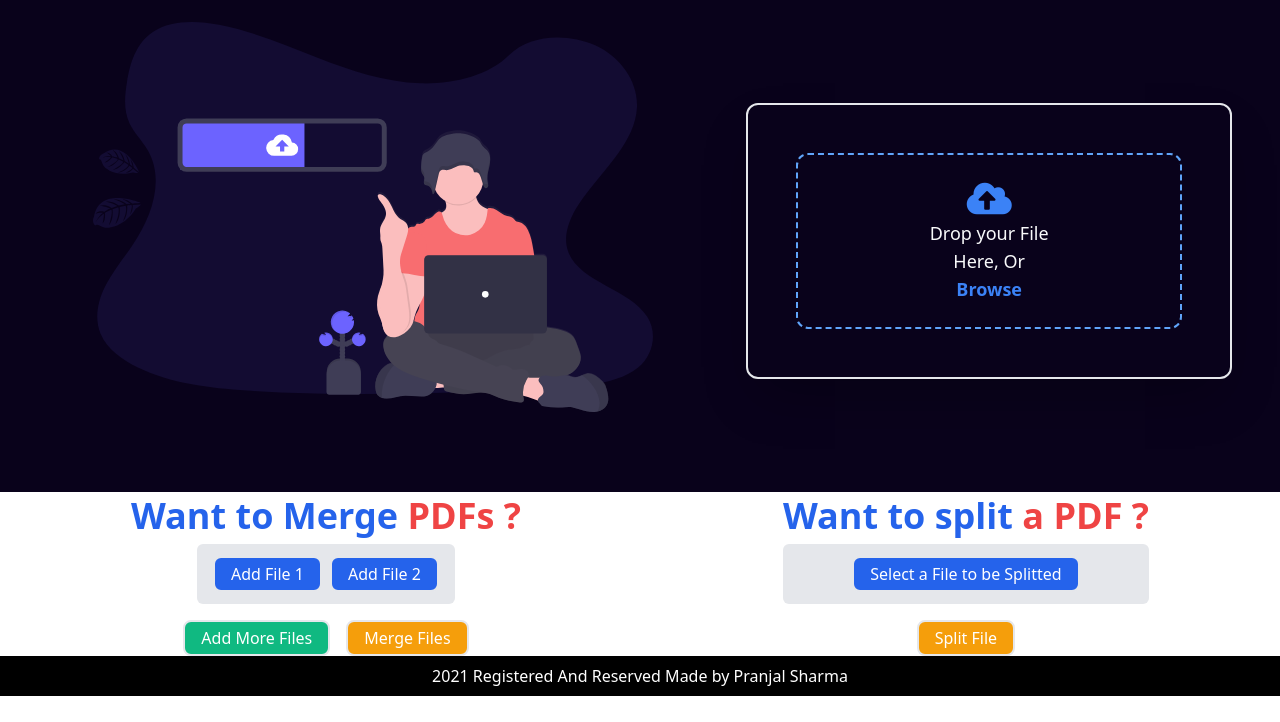
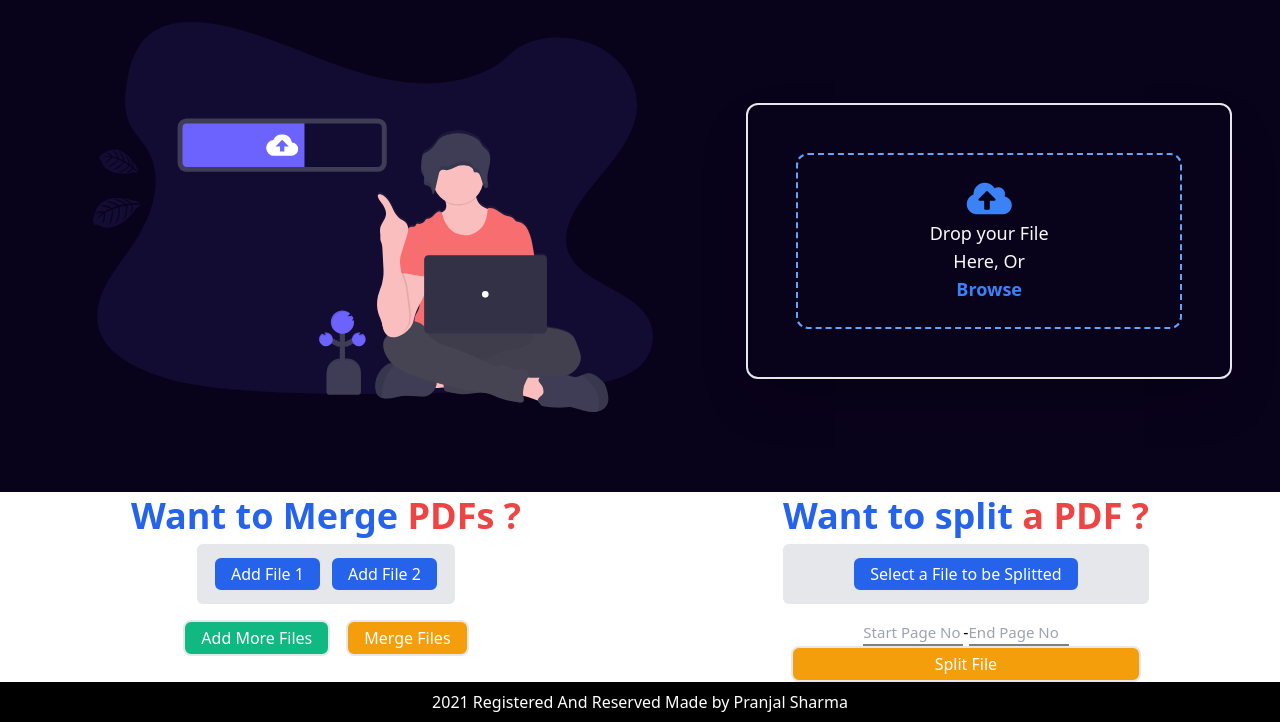
Before and after one commit to roverboy773/ShareX-frontend, a website: page public/index.html in a window 1280 px wide. Shown: the part 102-824 px from the top of the page. Before the commit the page ends 800 px from the top, so only its background shows below. Drawn offline with nearby package versions, Linux system fonts and the light colour scheme.

Commit message:
splitting done

```diff
--- a/public/index.html
+++ b/public/index.html
@@ -209,10 +209,15 @@
                     <span class="remove-1 text-red-600"></span>
                 </div>
             </div>
-            <div class=" flex justify-center mt-4">
-                <button
+            <div class=" flex justify-center flex-col mt-4">
+                <div  class=" flex justify-center">
+                    <input type="text" placeholder="Start Page No" class="split_input start" required> -
+                    <input type="text" placeholder="End Page No" class="split_input end">
+                </div>
+                    <button
                     class="final_split text-white px-4 py-1 rounded-lg border-2 transition duration-300 ease-out bg-yellow-500 mx-2 ">Split
                     File</button>
+
                     <a href="" class="download_splitted_file hidden">
                         <button
                             class="text-white px-4 py-1 rounded-lg border-2 transition duration-300 ease-out bg-blue-700">Download
--- a/public/index.js
+++ b/public/index.js
@@ -23,6 +23,8 @@ const showURL = document.querySelector("#fileURL");
 const sharingContainer = document.querySelector(".sharing_container");
 const copyButton = document.querySelector("#copy");
 const copyMessage = document.querySelector(".msg");
+const startPage=document.querySelector('.start')
+const endPage=document.querySelector('.end')
 
 // const host="https://share--x.herokuapp.com/";
 const host = "http://localhost:5000/";
@@ -610,9 +612,12 @@ finalSplit.addEventListener('click',(e)=>{
       body: JSON.stringify({
         data: JSON.parse(localStorage.getItem("split_pdf")),
         toBeSplit: true,
+        start: startPage.value,
+        end: endPage.value
       }),
     })
       .then((response) => {
+        console.log(response)
         if(response.status==200){
           Toastify({
                       text: "File has been Splitted",
--- a/public/style.css
+++ b/public/style.css
@@ -103,3 +103,19 @@ box-shadow: inset 200px 200px 0px 200px rgba(255,255,255,1);
         transform: rotate(359deg);
     }
 }
+
+.split_input{
+    border: none;
+    outline: none;
+    border-bottom: 2px solid gray;
+    width:100px;
+    transition: .2s ease-in-out;
+}
+.split_input:focus{
+    border: none;
+    outline: none;
+    border-bottom: 2px solid#1c64f2 ;
+}
+.split_input::placeholder{
+   font-size: 15px;
+}
```
